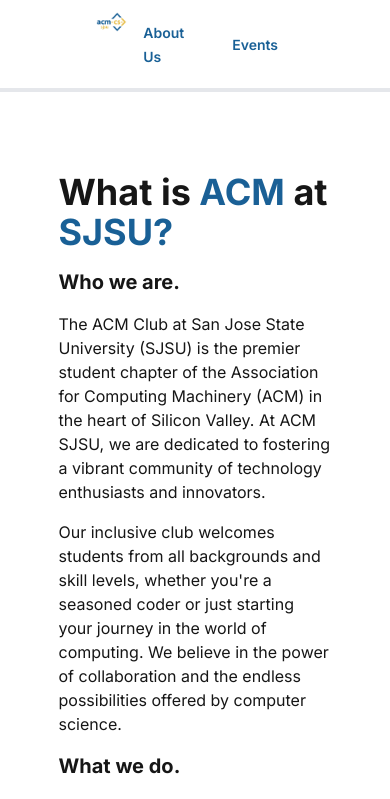
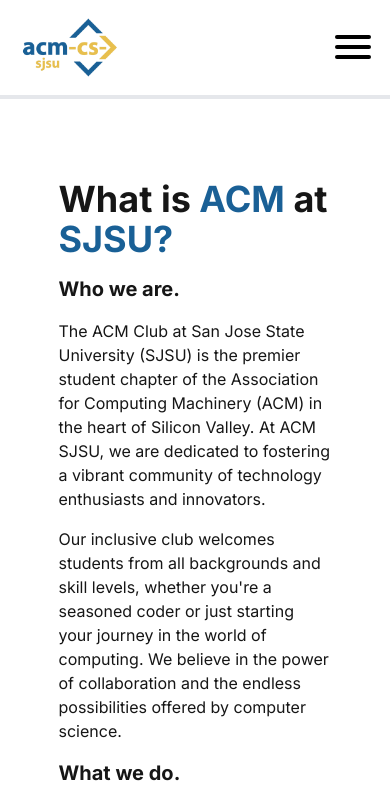
Before and after one commit to SJSUCSClub/acm-devsite, a Next.js app in the folder acmsjsu-devsite/: page /about in a window 390 px wide. Shown: the top 799 px of the page. Built offline with nearby package versions, Linux system fonts and the light colour scheme.

Commit message:
mobile menu and optimized hero component for smaller sizes

```diff
--- a/acmsjsu-devsite/src/app/Hero.tsx
+++ b/acmsjsu-devsite/src/app/Hero.tsx
@@ -109,31 +109,31 @@ const annualPlan = {
 const Hero = () => {
   const [card, setSpotlightPast] = useState(spotlights)
   return (
-    <div className="text-center min-w-full flex-col items-center justify-between pt-10 pb-20 px-32">
+    <div className="text-center min-w-full flex-col items-center justify-between pt-10 pb-20 px-[5%]">
       <div className="min-h-screen">
-        <div className="flex place-content-center min-w-full ">
+        <div className="flex place-content-center md:scale-100">
           <ACMCSHero />
         </div>
 
-        <div className="animate-[fadeIn_2s_ease-in-out] duration-300 flex items-center place-content-center gap-5">
-          <Link style={{}} className="font-semibold transition ease-in-out hover:text-white hover:scale-110 shadow-md flex text-md border-[#b4c9d9] border-2 rounded-3xl py-2 px-4 bg-[#87adcd] text-[#c1d6e6]  transform -translate-y-24" target="_blank" href="https://discord.gg/Rw85ngkExu">
-            <Image className="dark:invert pr-2" src="./icons/discord.svg" width={25} height={25} alt={""} />
+        <div className="animate-[fadeIn_2s_ease-in-out] md:text-lg text-[3vw] text-center transform md:-translate-y-24 pb-3 duration-300 flex-cols md:flex items-center place-content-center gap-5">
+          <Link style={{}} className="justify-center relative font-semibold transition ease-in-out hover:text-white hover:scale-110 shadow-md flex  border-[#b4c9d9] border-2 rounded-3xl py-2 px-4 bg-[#87adcd] text-[#c1d6e6]" target="_blank" href="https://discord.gg/Rw85ngkExu">
+            <Image className="dark:invert pr-[2%] md:pr-[5%] w-[5vw] md:w-[30%] h-auto" src="./icons/discord.svg" width={0} height={0} alt={""} />
             Discord
           </Link>
 
-          <Link className="font-semibold transition ease-in-out hover:text-white hover:scale-110 shadow-md flex text-md border-[#b4c9d9] border-2 rounded-3xl py-2 px-4 bg-[#87adcd] text-[#c1d6e6]  transform -translate-y-24" target="_blank" href="https://www.instagram.com/sjsuacm/">
-            <Image className="dark:invert pr-2" src="./icons/Instagram.svg" width={25} height={25} alt={""} />
+          <Link className="justify-center relative font-semibold transition ease-in-out hover:text-white hover:scale-110 shadow-md flex border-[#b4c9d9] border-2 rounded-3xl py-2 px-4 bg-[#87adcd] text-[#c1d6e6] " target="_blank" href="https://www.instagram.com/sjsuacm/">
+            <Image className="dark:invert pr-[2%] md:pr-[5%] w-[5vw] md:w-[25%] h-auto" src="./icons/Instagram.svg" width={0} height={0} alt={""} />
             Instagram
           </Link>
 
-          <Link className="font-semibold transition ease-in-out hover:text-white hover:scale-110 shadow-md flex text-md border-[#b4c9d9] border-2 rounded-3xl py-2 px-4 bg-[#87adcd] text-[#c1d6e6] transform -translate-y-24" target="_blank" href="https://www.linkedin.com/company/sjsu-computer-science-club/about/">
-            <Image className="dark:invert pr-2" src="./icons/logo2.svg" width={25} height={25} alt={""} />
+          <Link className="justify-center relative font-semibold transition ease-in-out hover:text-white hover:scale-110 shadow-md flex  border-[#b4c9d9] border-2 rounded-3xl py-2 px-4 bg-[#87adcd] text-[#c1d6e6]" target="_blank" href="https://www.linkedin.com/company/sjsu-computer-science-club/about/">
+            <Image className="dark:invert pr-[2%] md:pr-[5%] w-[5vw] md:w-[25%] h-auto" src="./icons/logo2.svg" width={0} height={0} alt={""} />
             Linkedin
           </Link>
 
-          <Link className="transition font-bold ease-in-out hover:text-white hover:scale-110 shadow-md flex text-md border-[#ecd79c] border-2 rounded-3xl py-2 px-4 bg-[#f3c954] text-white transform -translate-y-24" target="_blank" href="">
+          <Link className="justify-center relative transition font-bold ease-in-out hover:text-white hover:scale-110 shadow-md flex  border-[#ecd79c] border-2 rounded-3xl py-2 px-4 bg-[#f3c954] text-white" target="_blank" href="https://docs.google.com/forms/d/e/1FAIpQLSf1KNg9T5sPAM9EtOm3i_bQctlq81b7QIns1uNkWtlSCpzOvg/viewform">
             Become a Member
-            <Image className="pl-2" src="./icons/right-chevron.svg" width={22} height={22} alt={""} />
+            <Image className="pl-[2%] w-[4vw] md:w-[22px] h-auto" src="./icons/right-chevron.svg" width={0} height={0} alt={""} />
           </Link>
         </div>
 
@@ -149,7 +149,7 @@ const Hero = () => {
           <div className="py-4 text-base font-normal"> Engage with other ACM at SJSU members and elevate your tech journey. Access valuable resources like mock interviews for interview prep, thrilling hackathons, and coding competitions. Connect with industry leaders like Apple, Tesla, and <b>Google</b> for exclusive networking opportunities.
           </div>
 
-          <Link className="flex text-[#1a6096] pb-14" href="https://www.youtube.com/watch?v=dQw4w9WgXcQ">
+          <Link className="flex text-[#1a6096] pb-14" target="_blank" href="https://docs.google.com/forms/d/e/1FAIpQLSf1KNg9T5sPAM9EtOm3i_bQctlq81b7QIns1uNkWtlSCpzOvg/viewform">
             Become a member {">"}
           </Link>
         </div>
@@ -198,7 +198,7 @@ const Hero = () => {
         </div>
         <GetInvolved />
       </div>
-
+{/*
       <h1 className="pt-16 text-4xl font-bold">Testimonials</h1>
       <h2 className="text-1xl font-bold pb-4 pt-3 text-gray-400">
         From our dedicated members and supportive alumni.
@@ -253,6 +253,7 @@ const Hero = () => {
           buttonStyling={annualPlan.buttonStyling}
         />
       </div>
+        */}
     </div>
   );
 
--- a/acmsjsu-devsite/src/app/components/ButtonGetInvolved.tsx
+++ b/acmsjsu-devsite/src/app/components/ButtonGetInvolved.tsx
@@ -3,7 +3,7 @@ import Link from "next/link";
 const GetInvolvedButton = () => {
     return (
         /*button not linked to another page yet */
-        <Link className="rounded-full bg-[#f3c954] transition ease-in hover:bg-yellow-600 no-underline text-white font-bold py-3 px-6 cursor-pointer" href="https://docs.google.com/forms/d/e/1FAIpQLSf1KNg9T5sPAM9EtOm3i_bQctlq81b7QIns1uNkWtlSCpzOvg/viewform">
+        <Link className="rounded-full bg-[#f3c954] transition ease-in hover:bg-yellow-600 no-underline text-white font-bold py-3 px-6 cursor-pointer" target="_blank" href="https://docs.google.com/forms/d/e/1FAIpQLSf1KNg9T5sPAM9EtOm3i_bQctlq81b7QIns1uNkWtlSCpzOvg/viewform">
           &lt;/&gt; Get Involved
         </Link>
 
--- a/acmsjsu-devsite/src/app/components/LinkCard.tsx
+++ b/acmsjsu-devsite/src/app/components/LinkCard.tsx
@@ -6,7 +6,7 @@ const LinkCard = ({ path, pathName }: any) => {
     <div
       className={`px-4 py-2 no-underline hover:bg-[#eabc4e] transition duration-200 rounded-md`}
     >
-      <Link href={path} style={{ textDecoration: 'none',  color: '#196096'}}className={"text-sm font-semibold"}>
+      <Link href={path} style={{ textDecoration: 'none',  color: '#196096'}}className="text-sm font-semibold" >
         {pathName}
       </Link>
     </div>
--- /dev/null
+++ b/acmsjsu-devsite/src/app/components/MobileMenu.tsx
@@ -0,0 +1,42 @@
+import React, { useState } from 'react';
+
+
+const MobileMenu = () => {
+    const [isOpen, setIsOpen] = useState(false);
+
+
+    const handleClick = () => {
+        setIsOpen(!isOpen);
+    };
+    return (
+        <div>
+            <button onClick={handleClick}
+                className="flex flex-col justify-center items-center">
+            <span className={`bg-black block transition-all duration-300 ease-out
+                            h-1 w-9 rounded-sm ${isOpen ?
+                                'rotate-45 translate-y-2' : '-translate-y-0.5'
+                                }`}>
+
+
+            </span>
+            <span className={`bg-black block transition-all duration-300 ease-out
+                            h-1 w-9 rounded-sm my-1 ${isOpen ?
+                                'opacity-0' : 'opacity-100'}`}>
+            </span>
+            <span className={`bg-black block transition-all duration-300 ease-out
+                            h-1 w-9 rounded-sm ${isOpen ?
+                                '-rotate-45 -translate-y-2' : 'translate-y-0.5'
+                                }`}>
+            </span>
+
+            </button>
+            <div >
+                About Us
+                Events
+            </div>
+
+        </div>
+
+    )
+}
+export default MobileMenu;
--- a/acmsjsu-devsite/src/app/components/Navbar.tsx
+++ b/acmsjsu-devsite/src/app/components/Navbar.tsx
@@ -1,23 +1,70 @@
-import React from "react";
+"use client"
+
+import React, {useState} from "react";
 import Link from "next/link";
 import Logo from '/public/Logo.png'
 import Image from 'next/image'
 import LinkCard from './LinkCard'
+import MobileMenu from "./MobileMenu";
 
 const Navbar = () => {
+  const [isOpen, setIsOpen] = useState(false);
+
+
+  const handleClick = () => {
+      setIsOpen(!isOpen);
+  };
+
   return (
-    <div className="navbar bg-white border-b-4 px-24 sm:px-6 py-3 sm:py-2 sticky flex justify-center w-full">
-      <a href="/" className='mr-auto'>
-        <Image src={Logo} alt="Logo" width={100} height={90} quality={100} className="sm:h-auto" />
-      </a>
+    <div className="navbar z-10 sticky w-screen">
+      <div className="flex bg-white px-[5%] py-4 border-b-4 w-full">
+        <a href="/" className='mr-auto'>
+          <Image src={Logo} alt="Logo" quality={100} className="sm:h-auto max-w-[100px] h-auto" />
+        </a>
 
-      <div className="flex gap-4 items-center justify-center">
+        <div className="hidden md:flex grid grid-flow-col gap-4 items-center text-right justify-right">
 
-        <LinkCard path="/about" pathName="About Us" />
-        <LinkCard path="/events" pathName="Events" />
+          <LinkCard path="/about" pathName="About Us" />
+          <LinkCard path="/events" pathName="Events" />
+
+
+
+        </div>
+
+        <div className="md:hidden place-content-center" >
+
+          <button onClick={handleClick}
+                    className="flex flex-col justify-center items-center">
+                <span className={`bg-black block transition-all duration-300 ease-out
+                                h-1 w-9 rounded-sm ${isOpen ?
+                                    'rotate-45 translate-y-2' : '-translate-y-0.5'
+                                    }`}>
+
+
+                </span>
+                <span className={`bg-black block transition-all duration-300 ease-out
+                                h-1 w-9 rounded-sm my-1 ${isOpen ?
+                                    'opacity-0' : 'opacity-100'}`}>
+                </span>
+                <span className={`bg-black block transition-all duration-300 ease-out
+                                h-1 w-9 rounded-sm ${isOpen ?
+                                    '-rotate-45 -translate-y-2' : 'translate-y-0.5'
+                                    }`}>
+                </span>
+
+          </button>
+
+        </div>
+
+      </div>
+      <div className={`w-screen ${isOpen ? 'absolute transition ease-in flex-row bg-white justify-center text-center items-center md:hidden': 'hidden'}`}>
+          <LinkCard path="/about" pathName="About Us" />
+          <LinkCard path="/events" pathName="Events" />
 
 
       </div>
+
+
     </div>
   );
 };
--- a/acmsjsu-devsite/tailwind.config.ts
+++ b/acmsjsu-devsite/tailwind.config.ts
@@ -39,7 +39,6 @@ const config: Config = {
     },
   },
 
-
   plugins: [],
 };
 export default config;
```
